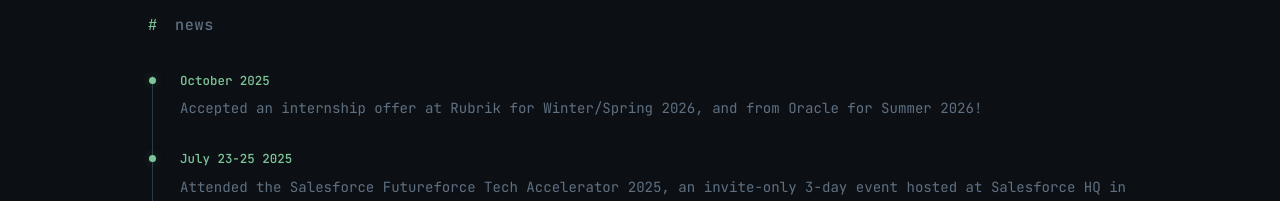
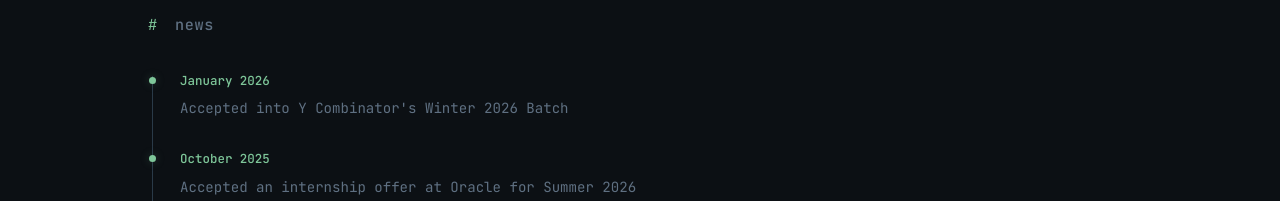
Before and after one commit to AlexXLi12/AlexXLi12.github.io, a React (Vite) app: page / in a window 1280 px wide. Shown: the part 751-952 px from the top of the page. Built offline with nearby package versions, Linux system fonts and the light colour scheme.

Commit message:
update news

```diff
--- a/src/News.jsx
+++ b/src/News.jsx
@@ -3,10 +3,18 @@
 const News = () => {
 	const events = [
     {
+      date: "January 2026",
+      description: (
+        <>
+          Accepted into Y Combinator's Winter 2026 Batch
+        </>
+      )
+    },
+    {
       date: "October 2025",
       description: (
         <>
-          Accepted an internship offer at Rubrik for Winter/Spring 2026, and from Oracle for Summer 2026!
+          Accepted an internship offer at Oracle for Summer 2026
         </>
       ),
     },
```
